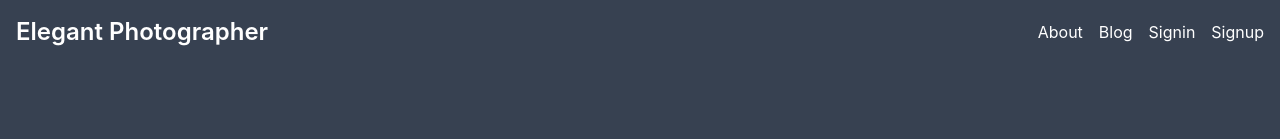
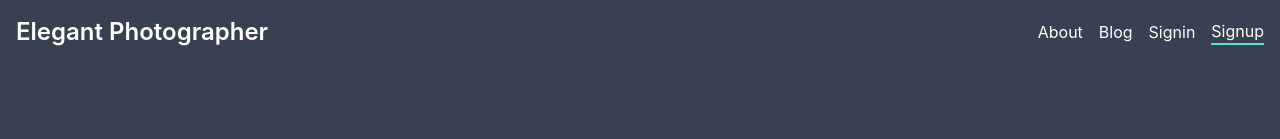
Before and after one commit to nhridoy/independent-service-provider, a React (Create React App) app: page /signup in a window 1280 px wide. Shown: the top 139 px of the page. Built offline with nearby package versions, Linux system fonts and the light colour scheme; no server answers.

Commit message:
Active route

```diff
--- a/src/components/Header/Header.js
+++ b/src/components/Header/Header.js
@@ -1,7 +1,7 @@
 import { signOut } from "firebase/auth";
 import React, { useEffect } from "react";
 import { useAuthState } from "react-firebase-hooks/auth";
-import { Link } from "react-router-dom";
+import { Link, NavLink } from "react-router-dom";
 import auth from "../../firebase.init";
 
 const Header = () => {
@@ -31,12 +31,12 @@ const Header = () => {
         Elegant Photographer
       </Link>
       <div className="flex items-center gap-4">
-        <Link to="/about" className="">
+        <NavLink to="/about" className="">
           About
-        </Link>
-        <Link to="/blog" className="">
+        </NavLink>
+        <NavLink to="/blog" className="">
           Blog
-        </Link>
+        </NavLink>
 
         {user ? (
           <button onClick={() => signOut(auth)} className="">
@@ -44,12 +44,12 @@ const Header = () => {
           </button>
         ) : (
           <>
-            <Link to="/signin" className="">
+            <NavLink to="/signin" className="">
               Signin
-            </Link>
-            <Link to="/signup" className="">
+            </NavLink>
+            <NavLink to="/signup" className="">
               Signup
-            </Link>
+            </NavLink>
           </>
         )}
       </div>
--- a/src/index.css
+++ b/src/index.css
@@ -14,3 +14,6 @@ code {
   font-family: source-code-pro, Menlo, Monaco, Consolas, "Courier New",
     monospace;
 }
+.active {
+  border-bottom: 2px solid rgb(72, 235, 207);
+}
```
